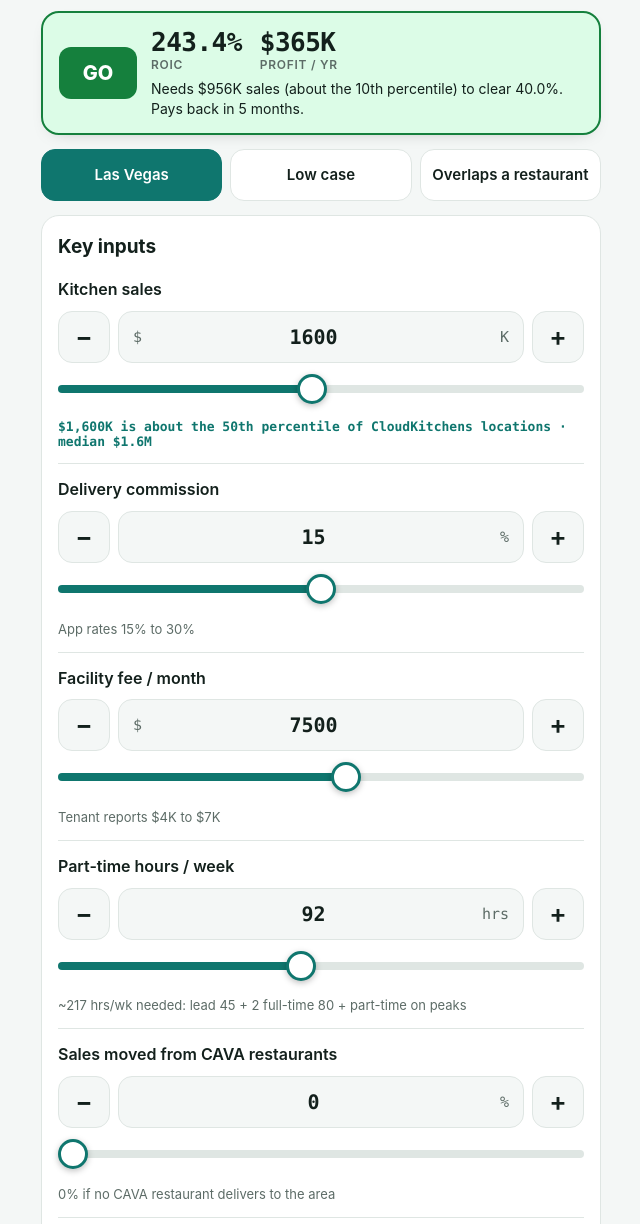
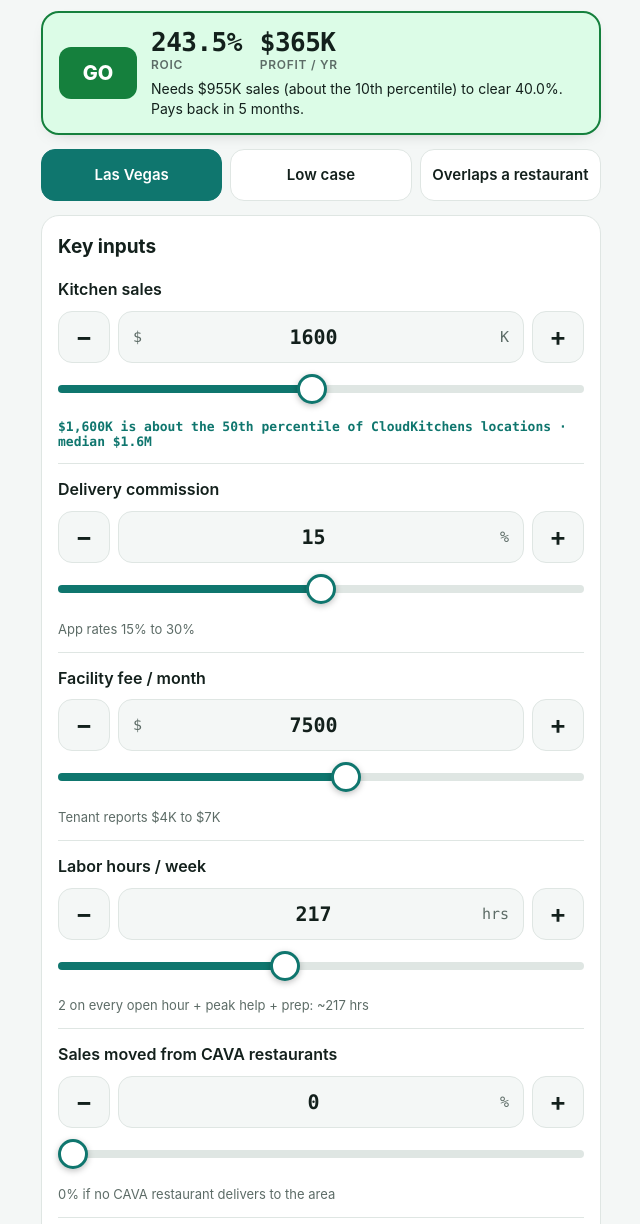
Before and after one commit to cruize69/mocloud, a plain HTML site: page index.html in a window 1280 px wide. Shown: the part 76-1300 px from the top of the page, without its empty margins (319-959 px from the left). Drawn offline with Linux system fonts and the light colour scheme.

Commit message:
Simplify labor to hours per week times one blended rate
Replaces the lead, full-time and part-time inputs with labor hours
per week (217 at $1.6M, 182 at $926K) and a blended $26.80 an hour.

Co-Authored-By: Claude Opus 5.5 <noreply@anthropic.com>

```diff
--- a/index.html
+++ b/index.html
@@ -138,7 +138,7 @@ const KEY=[
  ["sales","Kitchen sales","$","K",300,3000,50,""],
  ["comm","Delivery commission","","%",0,30,.5,"App rates 15% to 30%"],
  ["fee","Facility fee / month","$","",2000,12000,250,"Tenant reports $4K to $7K"],
- ["pt","Part-time hours / week","","hrs",0,200,1,"~217 hrs/wk needed: lead 45 + 2 full-time 80 + part-time on peaks"],
+ ["hrs","Labor hours / week","","hrs",80,400,1,"2 on every open hour + peak help + prep: ~217 hrs"],
  ["cann","Sales moved from CAVA restaurants","","%",0,80,5,"0% if no CAVA restaurant delivers to the area"],
  ["upfront","Upfront investment","$","K",30,400,10,"CloudKitchens cites $100K to $200K"]];
 // [id, label, prefix, suffix, default, step, note]
@@ -147,13 +147,10 @@ const FIX=[
  ["proc","Processing fee","","%",3,.5,"Press reports of tenant terms"],
  ["mkt","Marketing","","%",3,.5,"Established brand; Uber platform average ~2%"],
  ["sup","Supplies and misc","","%",2,.5,"Assumed"],
- ["lead","Kitchen lead","$","K",98.77,1,"$80K salary + benefits (CAVA GM postings $70K-$90K)"],
- ["ftn","Full-time crew","","FTE",2,1,"Core for open, close and food safety"],
- ["pay","Cost per full-time crew","$","K",50.31,1,"Las Vegas cook pay $19.59/hr + benefits"],
- ["ptr","Part-time cost per hour","$","",21.55,.25,"$19.59/hr + ~10% payroll taxes; lighter benefit plan"],
+ ["rate","Labor cost per hour","$","",26.80,.25,"Blend of a lead, 2 full-time and part-timers"],
  ["flow","Restaurant profit lost per $ moved","","%",24.74,1,"CAVA restaurant margin"],
  ["hurdle","Required ROIC","","%",40,5,"CAVA: 40%+ year-one cash-on-cash"]];
-const SC={base:[1600,15,7500,92,0,150],low:[926,15,7500,57,0,150],overlap:[1600,15,7500,92,25,150]};
+const SC={base:[1600,15,7500,217,0,150],low:[926,15,7500,182,0,150],overlap:[1600,15,7500,217,25,150]};
 const PCT=[[10,926],[20,1100],[30,1200],[40,1400],[50,1600],[60,1700],[70,1800],[80,2200],[90,2900]];
 const LINES=[["Food and packaging","--c-food"],["Delivery commission","--c-plat"],["Processing fee","--c-plat"],["Facility fee","--c-site"],["Labor","--c-labor"],["Marketing","--c-mkt"],["Supplies and misc","--c-mkt"]];
 
@@ -200,7 +197,7 @@ function tween(el,to,fmt){
 
 function calc(){
   const S=num("sales"),U=num("upfront"),h=num("hurdle")/100;
-  const vals=[S*num("food")/100,S*num("comm")/100,S*num("proc")/100,num("fee")*.012,num("lead")+num("ftn")*num("pay")+num("pt")*52*num("ptr")/1000,S*num("mkt")/100,S*num("sup")/100];
+  const vals=[S*num("food")/100,S*num("comm")/100,S*num("proc")/100,num("fee")*.012,num("hrs")*52*num("rate")/1000,S*num("mkt")/100,S*num("sup")/100];
   const cann=S*num("cann")*num("flow")/1e4, net=S-vals.reduce((a,b)=>a+b,0)-cann, roic=U?net/U:0, go=net>0&&roic>=h;
   const m=1-(num("food")+num("comm")+num("proc")+num("mkt")+num("sup"))/100-num("cann")*num("flow")/1e4;
   const need=m>0?(h*U+vals[3]+vals[4])/m:Infinity;
```
